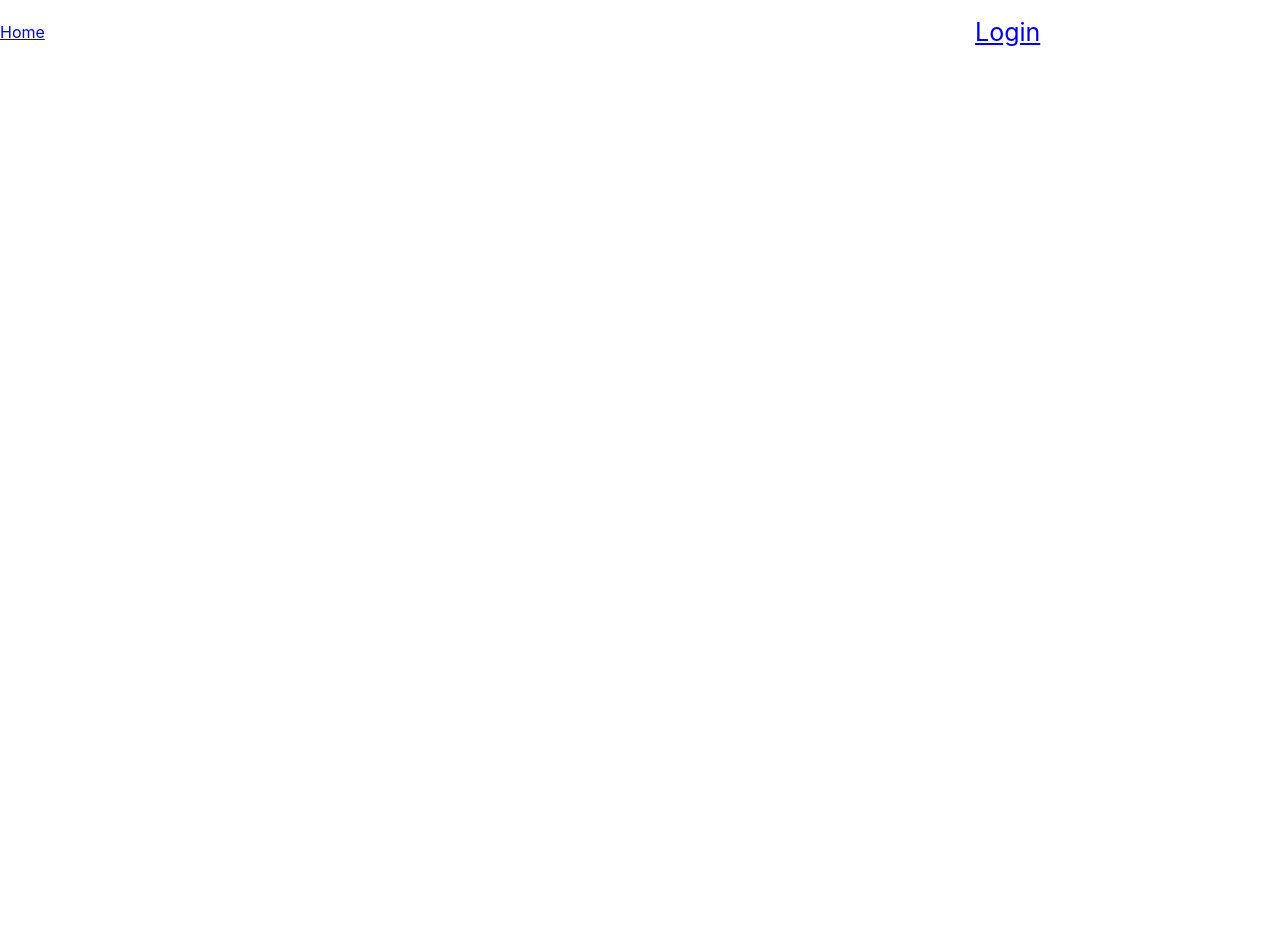
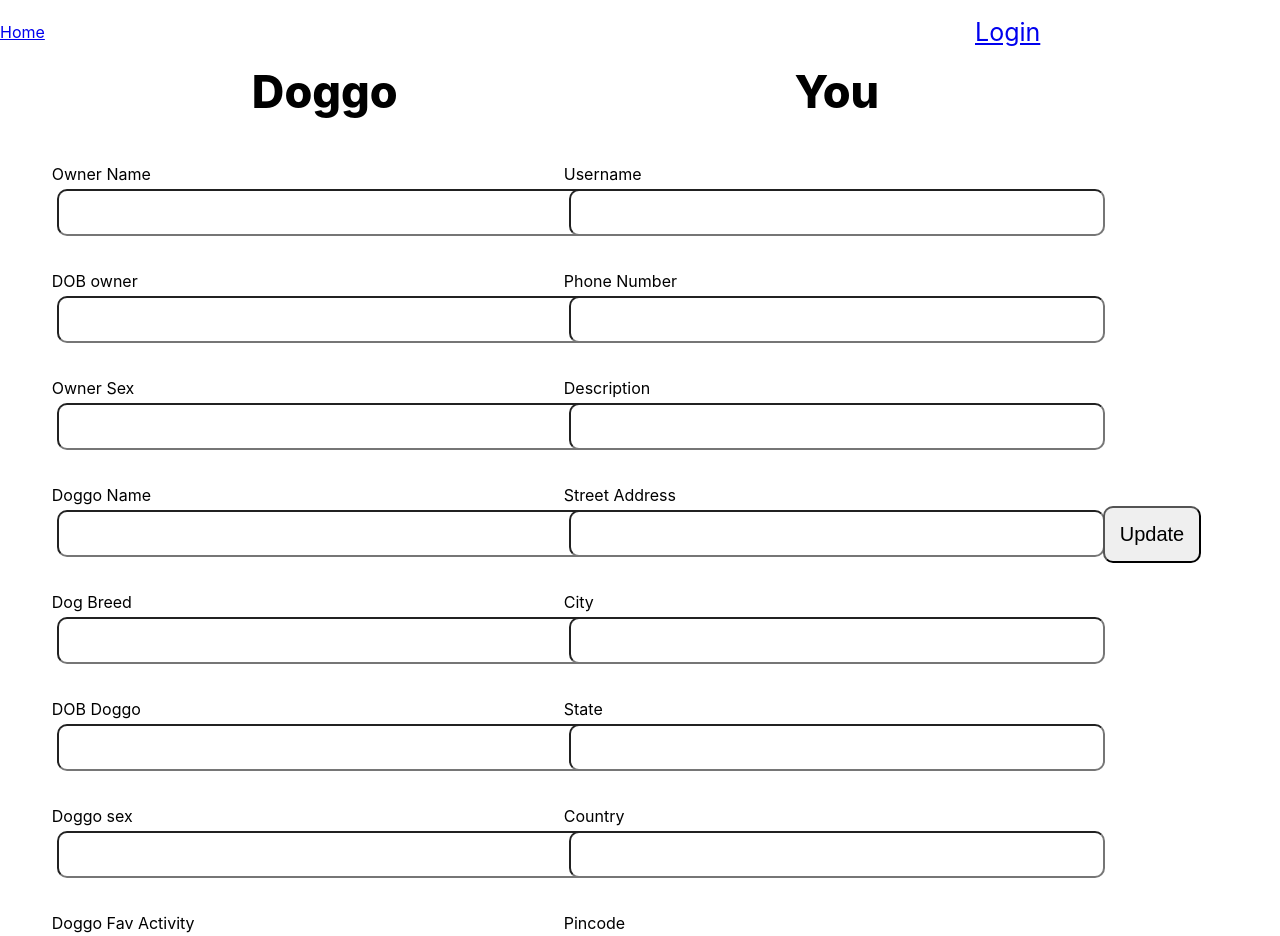
Before and after one commit to abhinandan-SS25/madhacks_2023, a React (Create React App) app in the folder dogapp/: page /user/update in a window 1280 px wide. Shown: the top 936 px of the page. Before the commit the page ends 800 px from the top, so only its background shows below. Built offline with nearby package versions, Linux system fonts and the light colour scheme.

Commit message:
working update

```diff
--- a/dogapp/src/components/main/feed.js
+++ b/dogapp/src/components/main/feed.js
@@ -37,7 +37,7 @@ function Feed() {
                         ]);
                     }
                     else if(res.status === 200) {
-                        setFeedData([res.data]);
+                        setFeedData(res.data);
                     }
                     else {
                         setFeedData([
--- a/dogapp/src/components/user/update.js
+++ b/dogapp/src/components/user/update.js
@@ -1,7 +1,188 @@
 import "../../App.css";
+import React, { useEffect, useState } from 'react';
+import { useLocation, useNavigate } from 'react-router-dom';
 
 function Update() {
+    const navigate = useNavigate();
 
+
+    const [info, setInfo] = useState(
+        {
+          username: "",
+          phoneNum: "",
+          description: "",
+          streetAddress: "",
+          city: "",
+          state: "",
+          country: "",
+          pincode: "",
+          ownerName: "",
+          ownerDOB: "",
+          ownerSex: "",
+          dogName: "",
+          dogBreed: "",
+          dogDOB: "",
+          dogSex: "",
+          dogsFavoriteActivities: "",
+        }
+      )
+
+      const [error, setError] = useState("")
+
+      const handleChange = (e) => {
+        const { name, value } = e.target;
+        setInfo((prevFormData) => ({
+          ...prevFormData,
+          [name]: value,
+        }));
+      };
+
+      const handleSubmit = (e) => {
+        e.preventDefault();
+        fetch("http://localhost:5000/update", {
+          method: 'POST',
+          headers: {
+            'Content-Type': 'application/json',
+          },
+          body: JSON.stringify(info)
+        })
+        .then((res) => res.json())
+        .then((res) => {
+          console.log(res)
+          if (res.status === 200) {
+              navigate('/feed', {state:{username:info.username}});
+          }
+          else {
+            console.log(res.status)
+            setError(res.error);
+          }
+        })
+        .catch((error) => {
+          setError("There was an issue logging in.");
+        })
+      }
+
+    return (
+        <div className='flex_center'>
+          <div style={{justifyContent:"flex-start", height:"100%", width:"40vw"}} className='flex_center left_div'>
+          <div className='form_header flex_center'>
+                Doggo
+              </div>
+              <div className='error'>{error?error: " "}</div>
+              <div className='flex_center form_input_div'>
+                <div>
+                  <label className='form_label'>
+                    Owner Name
+                  </label>
+                  <input value={info.ownerName} onChange={handleChange} type='text' name="ownerName" className='flex_center form_input' />
+                </div>
+                <div>
+                  <label className='form_label'>
+                    DOB owner
+                  </label>
+                  <input value={info.ownerDOB} onChange={handleChange} type='text' name="ownerDOB" className='flex_center form_input' />
+                </div>
+                <div>
+                  <label className='form_label'>
+                    Owner Sex
+                  </label>
+                  <input value={info.ownerSex} onChange={handleChange} type='text' name="ownerSex" className='flex_center form_input' />
+                </div>
+                <div>
+                  <label className='form_label'>
+                    Doggo Name
+                  </label>
+                  <input value={info.dogName} onChange={handleChange} type='text' name="dogName" className='flex_center form_input' />
+                </div>
+                <div>
+                  <label className='form_label'>
+                    Dog Breed
+                  </label>
+                  <input value={info.dogBreed} onChange={handleChange} type='text' name="dogBreed" className='flex_center form_input' />
+                </div>
+                <div>
+                  <label className='form_label'>
+                    DOB Doggo
+                  </label>
+                  <input value={info.dogDOB} onChange={handleChange} type='text' name="dogDOB" className='flex_center form_input' />
+                </div>
+                <div>
+                  <label className='form_label'>
+                    Doggo sex
+                  </label>
+                  <input value={info.dogSex} onChange={handleChange} type='text' name="dogSex" className='flex_center form_input' />
+                </div>
+                <div>
+                  <label className='form_label'>
+                    Doggo Fav Activity
+                  </label>
+                  <input value={info.dogsFavoriteActivities} onChange={handleChange} type='text' name="dogsFavoriteActivities" className='flex_center form_input' />
+                </div>
+              </div>
+          </div>
+          <div style={{justifyContent:"flex-start", height:"100%", width:"40vw"}} className='flex_center right_div'>
+            <form id="login_form">
+              <div className='form_header flex_center'>
+                You
+              </div>
+              <div className='error'>{error?error: " "}</div>
+              <div className='flex_center form_input_div'>
+                <div>
+                  <label className='form_label'>
+                    Username
+                  </label>
+                  <input value={info.username} onChange={handleChange} type='text' name="username" className='flex_center form_input' />
+                </div>
+                <div>
+                  <label className='form_label'>
+                    Phone Number
+                  </label>
+                  <input value={info.phoneNum} onChange={handleChange} type='text' name="phoneNum" className='flex_center form_input' />
+                </div>
+                <div>
+                  <label className='form_label'>
+                    Description
+                  </label>
+                  <input value={info.description} onChange={handleChange} type='text' name="description" className='flex_center form_input' />
+                </div>
+                <div>
+                  <label className='form_label'>
+                    Street Address
+                  </label>
+                  <input value={info.streetAddress} onChange={handleChange} type='text' name="streetAddress" className='flex_center form_input' />
+                </div>
+                <div>
+                  <label className='form_label'>
+                    City
+                  </label>
+                  <input value={info.city} onChange={handleChange} type='text' name="city" className='flex_center form_input' />
+                </div>
+                <div>
+                  <label className='form_label'>
+                    State
+                  </label>
+                  <input value={info.state} onChange={handleChange} type='text' name="state" className='flex_center form_input' />
+                </div>
+                <div>
+                  <label className='form_label'>
+                    Country
+                  </label>
+                  <input value={info.country} onChange={handleChange} type='text' name="country" className='flex_center form_input' />
+                </div>
+                <div>
+                  <label className='form_label'>
+                    Pincode
+                  </label>
+                  <input value={info.pincode} onChange={handleChange} type='text' name="pincode" className='flex_center form_input' />
+                </div>
+              </div>
+            </form>
+          </div>
+            <div className='form_footer flex_center'>
+                <button onClick={handleSubmit} className='form_button'>Update</button>
+            </div>
+        </div>
+      );
 }
 
 export default Update;
```
